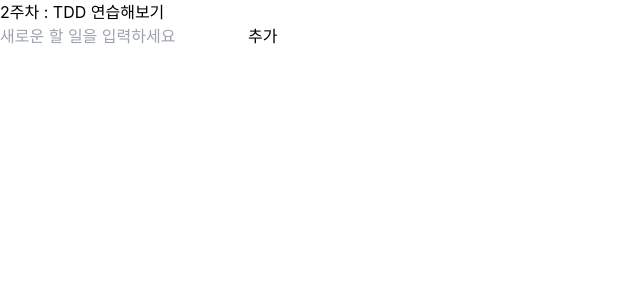
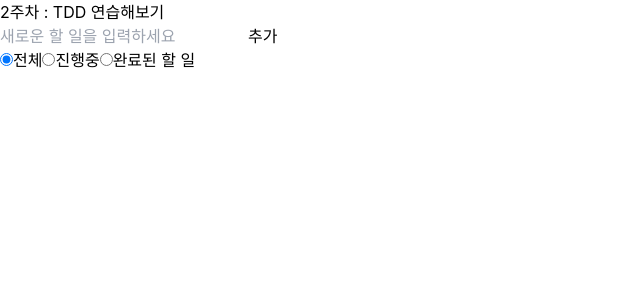
Before and after one commit to sipe-team/3-2_tdd-bdd, a React (Vite) app: page / in a window 1280 px wide. Shown: the top 300 px of the page, without its empty margins (0-640 px from the left). Built offline with nearby package versions, Linux system fonts and the light colour scheme.

Commit message:
feature : 2주차 솔루션
- 필터링 기능 추가

```diff
--- a/src/TodoList/index.tsx
+++ b/src/TodoList/index.tsx
@@ -12,6 +12,8 @@ interface TodoListProps {
     onTodoChange?: (todos: Todo[]) => void;
 }
 
+type FilterType = 'all' | 'active' | 'completed';
+
 /**
  *
  * 할 일 입력 폼 (입력창 + 추가 버튼) => 완료
@@ -19,7 +21,7 @@ interface TodoListProps {
  * 각 할 일 항목에 대한 완료 체크박스 => 완료
  * 삭제 버튼 => 완료
  * 수정 기능
- * 필터링 기능 (전체/진행중/완료)
+ * 필터링 기능 (전체/진행중/완료) => 완료
  * 전체 선택/해제 버튼
  * 남은 할 일 개수 표시
  * 할 일 순서 변경 기능
@@ -29,6 +31,7 @@ interface TodoListProps {
 const TodoList: React.FC<TodoListProps> = ({ initialTodos = [], onTodoChange }) => {
     const [todos, setTodos] = useState<Todo[]>(initialTodos);
     const [newTodoText, setNewTodoText] = useState<string>('');
+    const [filter, setFilter] = useState<FilterType>('all');
 
     const handleAddTodo = (e: React.FormEvent<HTMLFormElement>) => {
         e.preventDefault();
@@ -46,9 +49,9 @@ const TodoList: React.FC<TodoListProps> = ({ initialTodos = [], onTodoChange })
     };
 
     const handleToggleTodo = (id: string) => {
-        setTodos((prevTodos) =>
-            prevTodos.map((todo) => (todo.id === id ? { ...todo, completed: !todo.completed } : todo)),
-        );
+        const updatedTodos = todos.map((todo) => (todo.id === id ? { ...todo, completed: !todo.completed } : todo));
+        setTodos(updatedTodos);
+        onTodoChange?.(updatedTodos);
     };
 
     const handleDeleteTodo = (id: string) => {
@@ -56,6 +59,12 @@ const TodoList: React.FC<TodoListProps> = ({ initialTodos = [], onTodoChange })
         setTodos(updatedTodos);
         onTodoChange?.(updatedTodos);
     };
+
+    const filteredTodos = todos.filter((todo) => {
+        if (filter === 'active') return !todo.completed;
+        if (filter === 'completed') return todo.completed;
+        return true;
+    });
 
     return (
         <div className="max-w-2xl mx-auto p-4 space-y-4">
@@ -77,8 +86,41 @@ const TodoList: React.FC<TodoListProps> = ({ initialTodos = [], onTodoChange })
                 </button>
             </form>
 
+            <div className="flex gap-4 p-2 bg-gray-50 rounded-lg">
+                <label className="flex items-center gap-2">
+                    <input
+                        type="radio"
+                        name="filter"
+                        checked={filter === 'all'}
+                        onChange={() => setFilter('all')}
+                        className="text-blue-500 focus:ring-blue-500"
+                    />
+                    <span>전체</span>
+                </label>
+                <label className="flex items-center gap-2">
+                    <input
+                        type="radio"
+                        name="filter"
+                        checked={filter === 'active'}
+                        onChange={() => setFilter('active')}
+                        className="text-blue-500 focus:ring-blue-500"
+                    />
+                    <span>진행중</span>
+                </label>
+                <label className="flex items-center gap-2">
+                    <input
+                        type="radio"
+                        name="filter"
+                        checked={filter === 'completed'}
+                        onChange={() => setFilter('completed')}
+                        className="text-blue-500 focus:ring-blue-500"
+                    />
+                    <span>완료된 할 일</span>
+                </label>
+            </div>
+
             <ul role="list" className="space-y-2">
-                {todos.map((todo) => (
+                {filteredTodos.map((todo) => (
                     <li key={todo.id} className="flex items-center justify-between gap-2 p-2 border rounded-lg">
                         <div className="flex items-center gap-2">
                             <input
```
Also changed, not shown: 1 other file (tests, documents, lock files or other folders).
